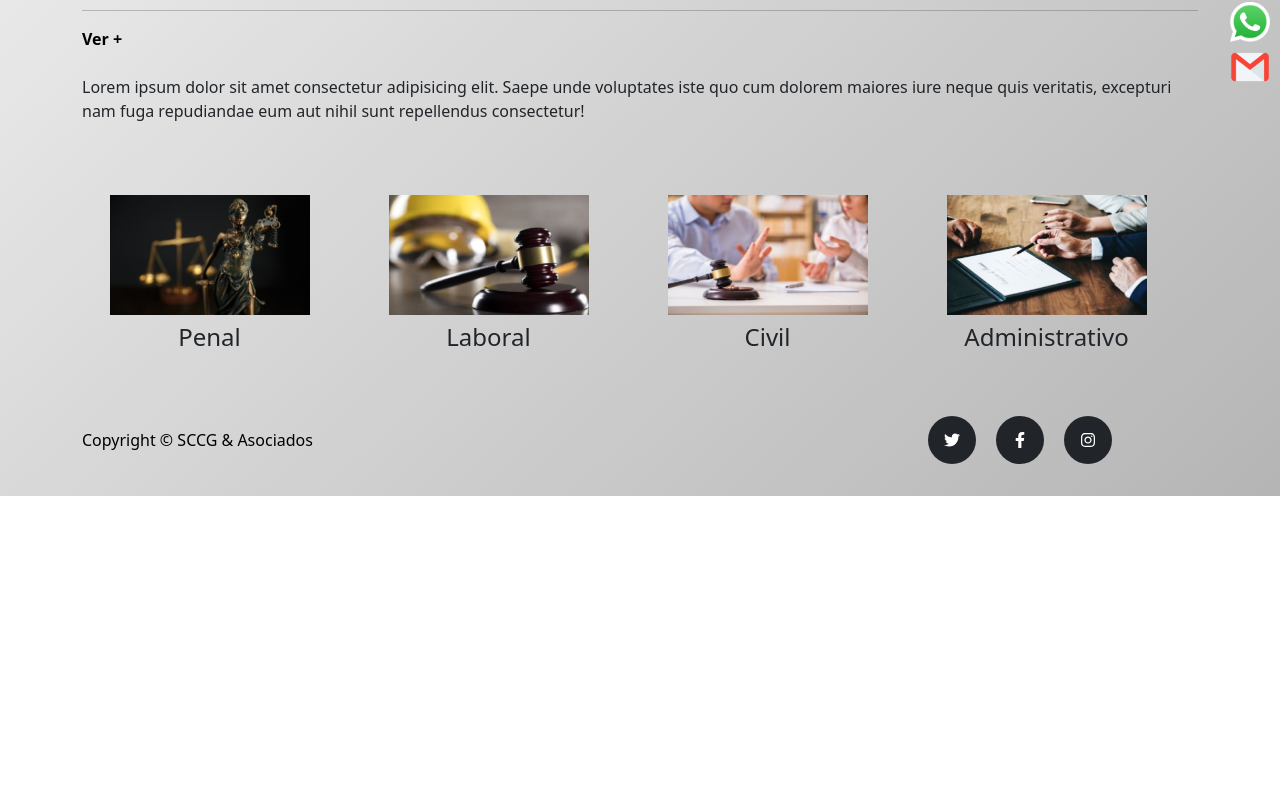
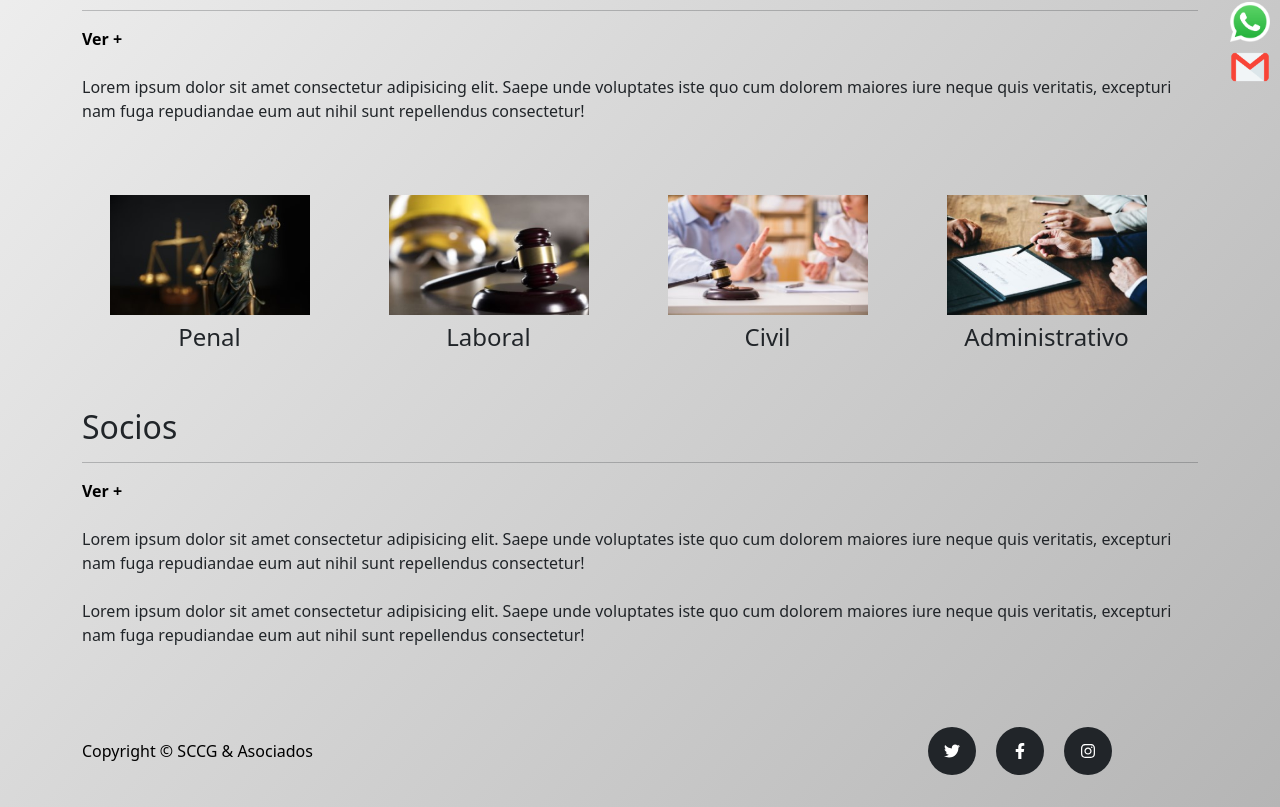
Before and after one commit to Zhalkan/Desafio_7, a website: page index.html in a window 1280 px wide. Shown: the part 708-1515 px from the top of the page. Before the commit the page ends 1204 px from the top, so only its background shows below. Drawn offline with nearby package versions, Linux system fonts and the light colour scheme; a web font is replaced by a local one.

Commit message:
Se modifica readme.md

```diff
--- a/index.html
+++ b/index.html
@@ -103,6 +103,18 @@
                     </div>
                 </div>
 
+                <div class="mt-5">
+                    <h2 class="mt-0">Socios</h2>
+                    <hr class="divider"/>
+                    <a class="link" href="socios.html">Ver +</a>
+                    <br>
+                    <br>
+                    <p class="text-white-75 mb-4">Lorem ipsum dolor sit amet consectetur adipisicing elit. Saepe unde voluptates iste quo cum dolorem maiores iure neque quis veritatis, excepturi nam fuga repudiandae eum aut nihil sunt repellendus consectetur!</p>
+                    <p class="text-white-75 mb-4">Lorem ipsum dolor sit amet consectetur adipisicing elit. Saepe unde voluptates iste quo cum dolorem maiores iure neque quis veritatis, excepturi nam fuga repudiandae eum aut nihil sunt repellendus consectetur!</p>
+
+
+                </div>
+            </div>
 
     </section>
 
```
Also changed, not shown: readme.md.
